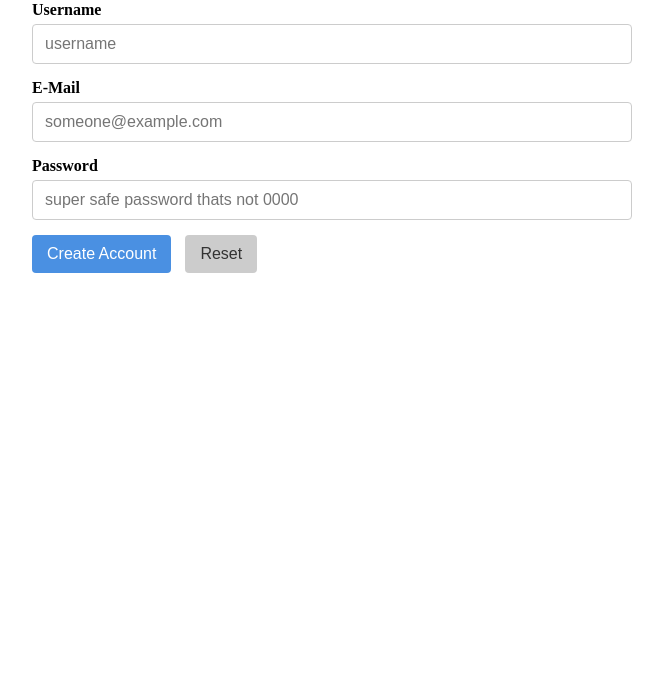
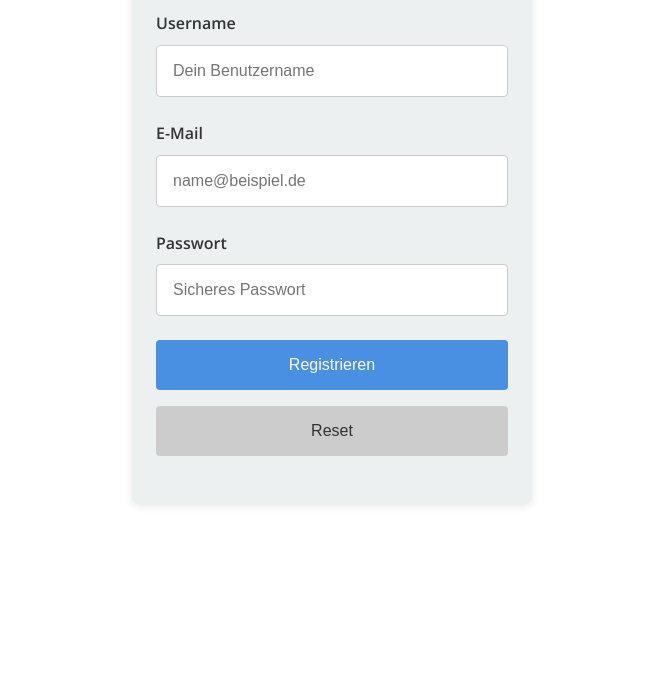
Before and after one commit to Roman0-5/FindYourFood, a website: page Frontend/src/pages/createAccount.html in a window 1280 px wide. Shown: the part 107-800 px from the top of the page, without its empty margins (308-971 px from the left). Drawn offline with nearby package versions, Linux system fonts and the light colour scheme.

Commit message:
Create Account

```diff
--- a/Frontend/src/js/createAccount.js
+++ b/Frontend/src/js/createAccount.js
@@ -1,47 +1,32 @@
 document.addEventListener("DOMContentLoaded", () => {
-  const form = document.getElementById("register-form");
-
-  console.log("📦 createAccount.js geladen");
+  const form    = document.getElementById("create-account-form");
+  const message = document.getElementById("message");
 
   form.addEventListener("submit", async (e) => {
     e.preventDefault();
+    message.textContent = "";
 
-    const username = document.getElementById("username").value.trim();
-    const email = document.getElementById("email").value.trim();
-    const password = document.getElementById("password").value;
-
-    if (!username || !email || !password) {
-      alert("❗ Bitte alle Felder ausfüllen.");
-      return;
-    }
+    const payload = {
+      username: form.username.value.trim(),
+      email:    form.email.value.trim(),
+      password: form.password.value
+    };
 
     try {
-      const res = await fetch("/register", {
-        method: "POST",
+      const res  = await fetch("/register", {
+        method:  "POST",
         headers: { "Content-Type": "application/json" },
-        body: JSON.stringify({ username, email, password }),
+        body:    JSON.stringify(payload)
       });
+      const data = await res.json();
+      if (!res.ok) throw new Error(data.message);
 
-      const text = await res.text();
-console.log("📄 Serverantwort:", text);
-let data;
-try {
-  data = JSON.parse(text);
-} catch (err) {
-  console.error("❌ Keine gültige JSON-Antwort:", err);
-  alert("❌ Serverfehler – Details siehe Konsole.");
-  return;
-}
-
-      if (res.ok) {
-        alert("✅ Registrierung erfolgreich! Du kannst dich nun einloggen.");
-        window.location.href = "login.html";
-      } else {
-        alert("❌ " + (data.message || "Fehler bei der Registrierung."));
-      }
+      message.style.color   = "green";
+      message.textContent   = "✅ Registrierung erfolgreich! Weiterleitung…";
+      setTimeout(() => window.location.href = "login.html", 1500);
     } catch (err) {
-      console.error("Registrierung fehlgeschlagen:", err);
-      alert("❌ Netzwerkfehler.");
+      message.style.color   = "var(--color-accent)";
+      message.textContent   = `❌ ${err.message}`;
     }
   });
 });
--- a/Frontend/src/pages/createAccount.html
+++ b/Frontend/src/pages/createAccount.html
@@ -1,26 +1,147 @@
 <!DOCTYPE html>
-<html lang="en">
+<html lang="de">
 <head>
-    <meta charset="UTF-8">
-    <meta name="viewport" content="width=device-width, initial-scale=1.0">
-    <link rel="stylesheet" href="../css/createAccount.css">
-    <title>FindYourFood</title>
+    <meta charset="UTF-8" />
+    <meta name="viewport" content="width=device-width, initial-scale=1" />
+    <title>FindYourFood – Create Account</title>
+    <link rel="icon" href="/assets/favicon.ico" type="image/x-icon" />
+
+    <!-- Google Font -->
+    <link rel="preconnect" href="https://fonts.googleapis.com" />
+    <link rel="preconnect" href="https://fonts.gstatic.com" crossorigin />
+    <link
+            href="https://fonts.googleapis.com/css2?family=Open+Sans:wght@400;600;700&display=swap"
+            rel="stylesheet"
+    />
+
+    <style>
+        /* Reset */
+        *, *::before, *::after {
+            margin: 0;
+            padding: 0;
+            box-sizing: border-box;
+        }
+        html {
+            font-family: 'Open Sans', sans-serif;
+            font-size: 16px;
+            scroll-behavior: smooth;
+        }
+        body {
+            background: #fff;
+            color: #333;
+            line-height: 1.6;
+        }
+
+        /* Container */
+        .form-container {
+            max-width: 400px;
+            margin: 2rem auto;
+            padding: 1.5rem;
+            background: #ecf0f1;
+            border-radius: 0.5rem;
+            box-shadow: 0 2px 8px rgba(0, 0, 0, 0.1);
+        }
+
+        /* Heading */
+        .form-container h2 {
+            margin-bottom: 1.5rem;
+            text-align: center;
+            color: #2c3e50;
+        }
+
+        /* Form groups */
+        .form-group {
+            margin-bottom: 1.5rem;
+        }
+        .form-group label {
+            display: block;
+            margin-bottom: 0.5rem;
+            font-weight: 600;
+        }
+        .form-group input {
+            width: 100%;
+            padding: 1rem;
+            border: 1px solid #ccc;
+            border-radius: 0.25rem;
+            font-size: 1rem;
+            outline: none;
+        }
+        .form-group input:focus {
+            border-color: #4a90e2;
+            box-shadow: 0 0 5px rgba(74, 144, 226, 0.5);
+        }
+
+        /* Buttons */
+        .btn {
+            cursor: pointer;
+            background: #4a90e2;
+            color: #fff;
+            border: none;
+            border-radius: 0.25rem;
+            padding: 1rem 1.5rem;
+            font-size: 1rem;
+            transition: filter 0.2s;
+            width: 100%;
+        }
+        .btn:hover {
+            filter: brightness(0.9);
+        }
+        .btn.reset-btn {
+            background: #ccc;
+            color: #333;
+            margin-top: 1rem;
+        }
+
+        /* Utility */
+        .text-center { text-align: center; }
+        .mt-md       { margin-top: 1.5rem; }
+    </style>
 </head>
+
 <body>
-    <form id="register-form">
-    <h1>Create Account</h1>
-    <label for="username">Username</label>
-    <input type="text" id="username" name="username"  placeholder="username" required>
-    <br>
-    <label for ="email">E-Mail</label>
-    <input type="email" id="email" name="email" placeholder="someone@example.com" required>
-    <br>
-    <label for="password">Password</label>
-    <input type="password" id="password" name="password" placeholder="super safe password thats not 0000    " required>
-    <br>
-    <button type="submit">Create Account</button>
-    <button type="reset">Reset</button>
+<div class="form-container">
+    <h2>Create Account</h2>
+    <form id="create-account-form">
+        <div class="form-group">
+            <label for="username">Username</label>
+            <input
+                    type="text"
+                    id="username"
+                    name="username"
+                    placeholder="Dein Benutzername"
+                    required
+            />
+        </div>
+
+        <div class="form-group">
+            <label for="email">E-Mail</label>
+            <input
+                    type="email"
+                    id="email"
+                    name="email"
+                    placeholder="name@beispiel.de"
+                    required
+            />
+        </div>
+
+        <div class="form-group">
+            <label for="password">Passwort</label>
+            <input
+                    type="password"
+                    id="password"
+                    name="password"
+                    placeholder="Sicheres Passwort"
+                    required
+            />
+        </div>
+
+        <button type="submit" class="btn">Registrieren</button>
+        <button type="reset" class="btn reset-btn">Reset</button>
     </form>
-    <script src="/js/createAccount.js"></script>
+
+    <div id="message" class="mt-md text-center"></div>
+</div>
+
+<script src="/js/createAccount.js"></script>
 </body>
 </html>
```
Also changed, not shown: Frontend/src/css/StartSite.css (line endings or trailing spaces), Frontend/src/css/createAccount.css (line endings or trailing spaces), Frontend/src/pages/Results.html (line endings or trailing spaces), Frontend/src/pages/login.html (line endings or trailing spaces), 1 other file.
